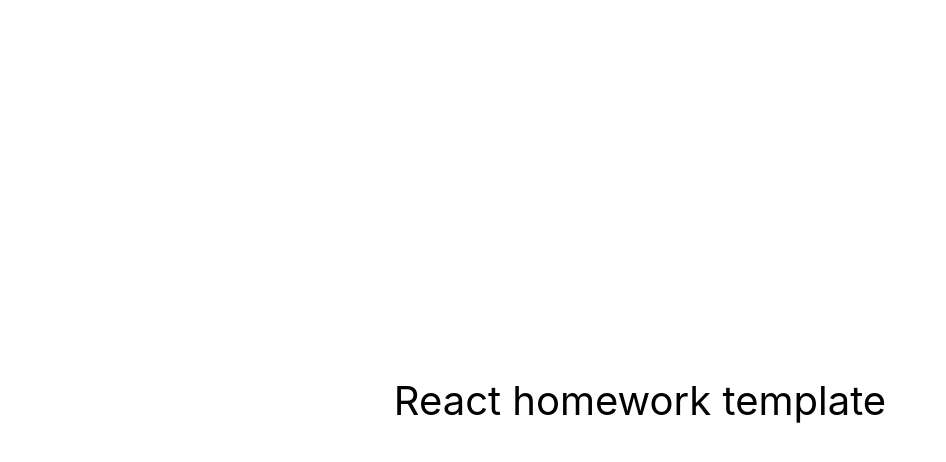
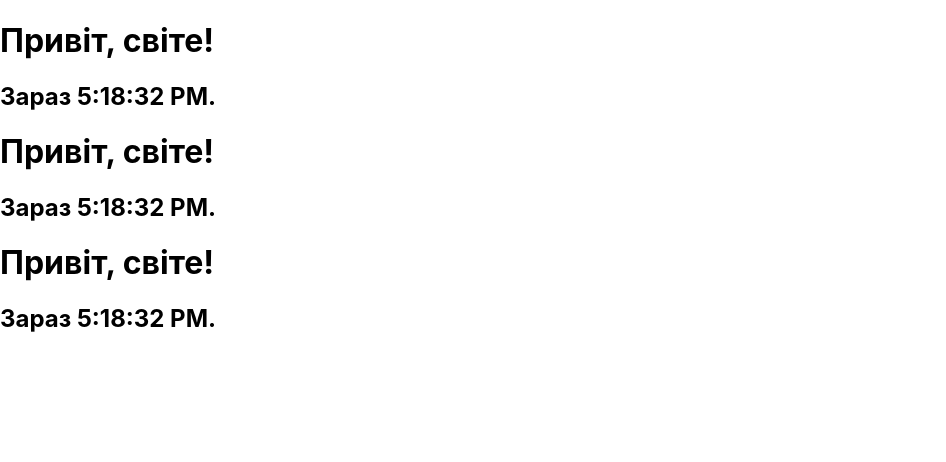
Before and after one commit to anette1983/practice, a React (Create React App) app: page / in a window 1280 px wide. Shown: the top 462 px of the page, without its empty margins (0-946 px from the left). Built offline with nearby package versions, Linux system fonts and the light colour scheme.

Commit message:
added clock component

```diff
--- a/src/components/App.jsx
+++ b/src/components/App.jsx
@@ -1,16 +1,13 @@
+import { Clock } from "./Clock";
+
 export const App = () => {
   return (
-    <div
-      style={{
-        height: '100vh',
-        display: 'flex',
-        justifyContent: 'center',
-        alignItems: 'center',
-        fontSize: 40,
-        color: '#010101'
-      }}
-    >
-      React homework template
-    </div>
+    <>
+    <Clock />
+    <Clock />
+    <Clock />
+    </>
   );
 };
+
+setInterval(App, 1000);
--- /dev/null
+++ b/src/components/Clock.jsx
@@ -0,0 +1,42 @@
+import { Component } from 'react';
+
+export class Clock extends Component {
+    constructor(props) {
+        super(props);
+        this.state = {date: new Date()};
+      }
+
+      componentDidMount() {
+        this.timerID = setInterval(
+            () => this.tick(),
+            1000
+        );
+    }
+
+    componentWillUnmount() {
+        clearInterval(this.timerID);
+    }
+
+    tick() {
+        this.setState({
+          date: new Date()
+        });
+      }
+
+
+    render() {
+    return (
+      <div>
+        <h1>Привіт, світе!</h1>
+        <h2>Зараз {this.state.date.toLocaleTimeString()}.</h2>
+      </div>
+    );
+  }
+}
+
+
+/*Коли <Clock /> передається до ReactDOM.render (), React викликає конструктор компонента Clock. Оскільки Clock має відображати поточний час, він ініціалізує this.state з об’єктом, що включає поточний час. Пізніше ми оновимо цей стан.
+React потім викликає метод render() компонента Clock. Ось як React дізнається, що саме має відображатися на екрані. Потім React оновлює DOM, щоб він відповідав виводу рендера Clock.
+Коли виведення рендера Clock вставляється в DOM, React викликає метод життєвого циклу componentDidMount(). Всередині нього компонент Clock просить браузер налаштувати таймер для виклику методу компонента tick() один раз на секунду.
+Кожну секунду браузер викликає метод tick(). У цьому методі компонент Clock планує оновлення UI, викликаючи setState() з об’єктом, що містить поточний час. Завдяки виклику setState() React знає, що стан змінився, і знову викликає метод render(), щоб дізнатися, що має бути на екрані. Цього разу this.state.date в методі render() буде відрізнятися і тому вивід рендера буде включати оновлений час. React оновлює DOM відповідно.
+Якщо компонент Clock коли-небудь буде видалений з DOM, React викличе метод життєвого циклу componentWillUnmount(), аби таймер зупинився. */
```
